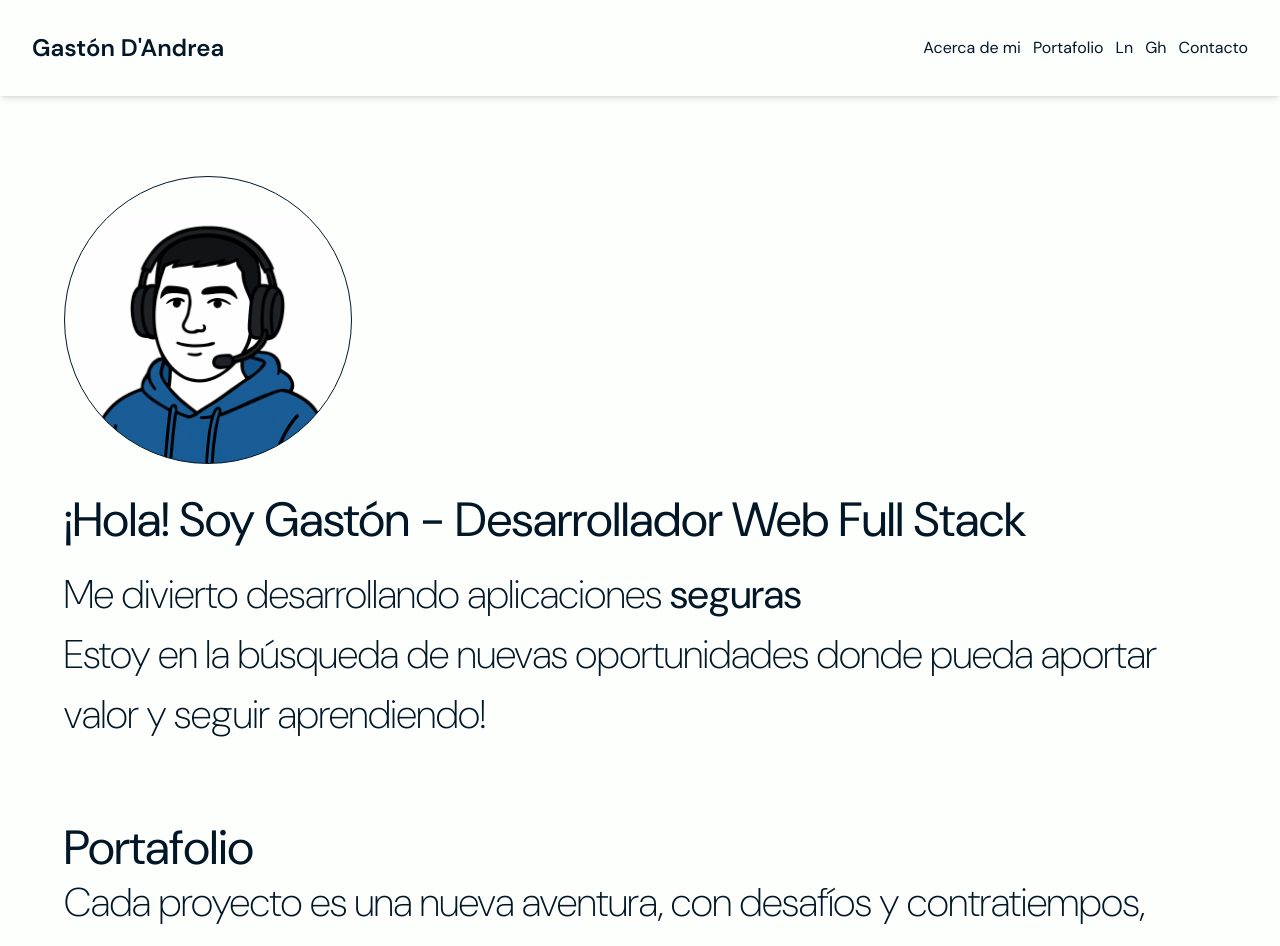
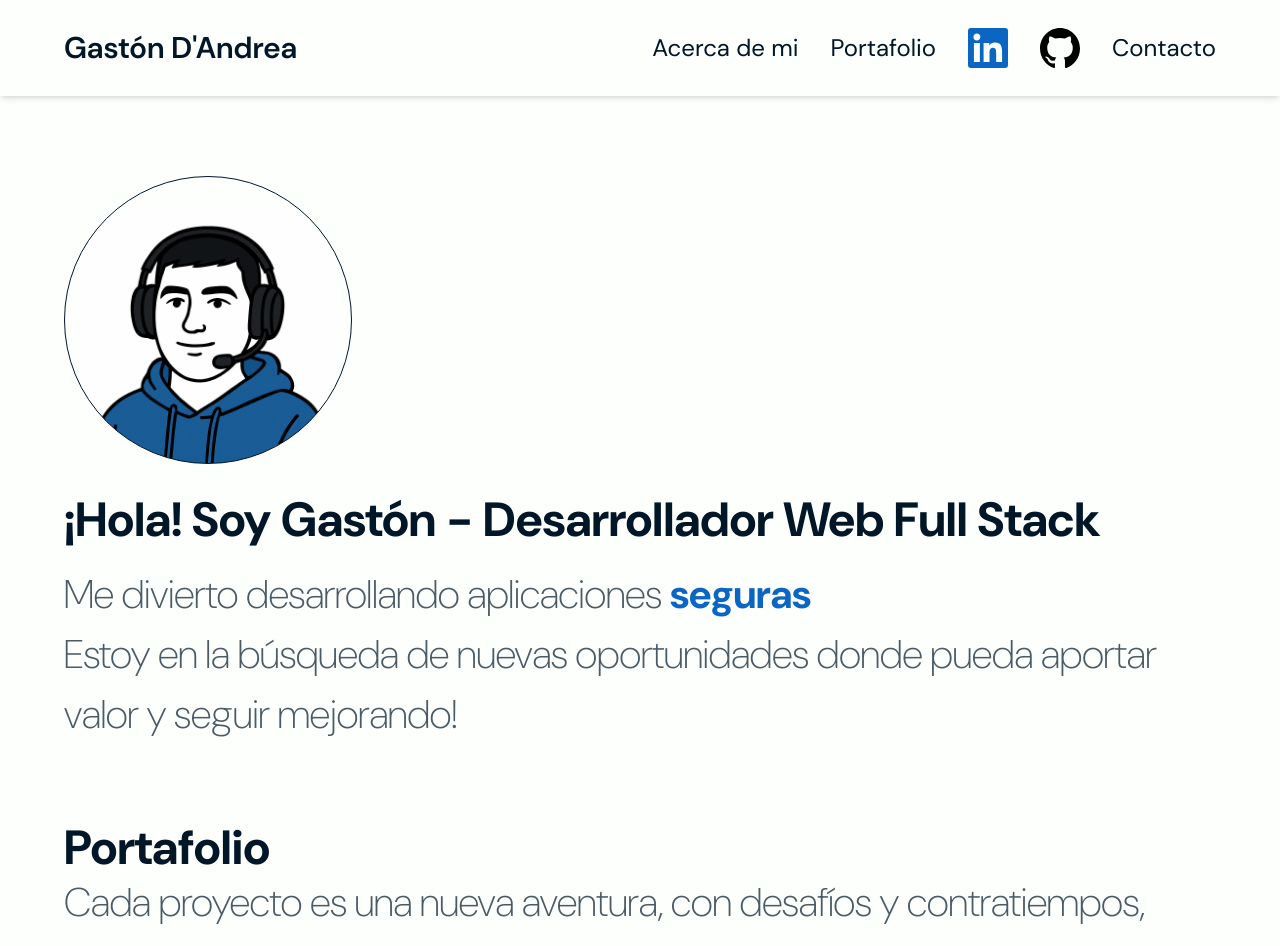
Before and after one commit to gastondandrea/portafolio, a React (Vite) app in the folder Client/: page / in a window 1280 px wide. Shown: the top 946 px of the page. Built offline with nearby package versions, Linux system fonts and the light colour scheme.

Commit message:
navbar tw 13/04 2.49hs

```diff
--- a/Client/src/components/NavBar/index.jsx
+++ b/Client/src/components/NavBar/index.jsx
@@ -1,6 +1,6 @@
 // import { useState } from 'react';
-// import linkedin from "../../assets/img/linkedin.svg";
-// import github from "../../assets/img/github.svg";
+import linkedin from "../../assets/img/linkedin.svg";
+import github from "../../assets/img/github.svg";
 // import hamburgerMenu from "../../assets/img/hamburger-menu.svg";
 // import closeMenu from "../../assets/img/close-menu.svg";
 
@@ -23,15 +23,13 @@ function NavBar() {
 
 
   return (
-    <nav className="flex justify-between w-full bg-[#FDFFFC] py-4 px-8 shadow-md top-0 fixed z-10 h-24">
-      <ul className="flex items-center">
-        <li className='font-semibold text-2xl'>
+    <nav className="flex justify-between w-full bg-[#FDFFFC] py-4 px-16 shadow-md top-0 fixed z-10 h-24">
+      <div className="flex items-center font-semibold text-3xl">
           <NavLink to='/' >
             Gastón D'Andrea
           </NavLink>
-        </li>
-      </ul>
-      <ul className="flex items-center gap-3">
+      </div>
+      <ul className="flex items-center gap-8 text-2xl font-normal">
         <li>
           <NavLink
             to='/acerca-de-mi'
@@ -49,10 +47,14 @@ function NavBar() {
           </NavLink>
         </li>
         <li>
-          Ln
+          <a href="https://linkedin.com/in/gastondandrea" target="_blank" rel="noopener noreferrer">
+            <img src={linkedin} alt="linkedin" className="w-10 h-10 md:w-10 md:h-10" />
+          </a>
         </li>
         <li>
-          Gh
+          <a href="https://github.com/gastondandrea" target="_blank" rel="noopener noreferrer">
+            <img src={github} alt="github" className="w-10 h-10 md:w-10 md:h-10" />
+          </a>
         </li>
         <li>
           <NavLink
--- a/Client/src/index.css
+++ b/Client/src/index.css
@@ -13,7 +13,7 @@
 
 #root{
   display: flex;
-  min-width: 100vw;
+  max-width: 100vw;
 }
 
 body {
--- a/Client/src/views/Home/index.jsx
+++ b/Client/src/views/Home/index.jsx
@@ -10,17 +10,17 @@ function Home() {
             <div className='w-full px-16 flex flex-col gap-8'>
                 <Avatar/>
                 <div className='w-full flex flex-col gap-5'>
-                    <h1 className='text-5xl'>¡Hola! Soy Gastón - Desarrollador Web Full Stack</h1>
+                    <h1 className='text-5xl font-bold'>¡Hola! Soy Gastón - Desarrollador Web Full Stack</h1>
                     <div>
-                        <h3 className='text-[40px] font-extralight'>Me divierto desarrollando aplicaciones <strong>seguras</strong></h3>
-                        <h3 className='text-[40px] font-extralight'>Estoy en la búsqueda de nuevas oportunidades donde pueda aportar valor y seguir aprendiendo!</h3>
+                        <h3 className='text-[40px] font-extralight'><span className="opacity-70">Me divierto desarrollando aplicaciones</span> <span className='font-bold color text-[#0A66C2]'>seguras</span></h3>
+                        <h3 className='text-[40px] font-extralight opacity-70'>Estoy en la búsqueda de nuevas oportunidades donde pueda aportar valor y seguir mejorando!</h3>
                     </div>
                 </div>
             </div>
             <Space></Space>
             <div className='w-full px-16 gap-5'>
-                <h1 className='text-5xl'>Portafolio</h1>
-                <h3 className='text-[40px] font-extralight'>Cada proyecto es una nueva aventura, con desafíos y contratiempos, pero todos tienen un gran final.</h3>
+                <h1 className='text-5xl font-bold'>Portafolio</h1>
+                <h3 className='text-[40px] font-extralight opacity-70'>Cada proyecto es una nueva aventura, con desafíos y contratiempos, pero todos tienen un gran final.</h3>
             </div>
             <Space></Space>
         </Layout>
```
